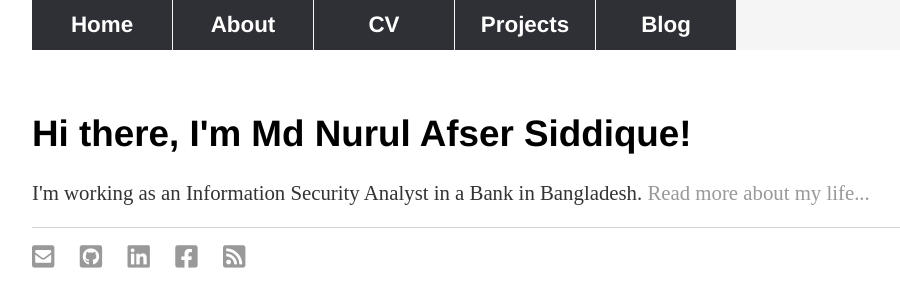
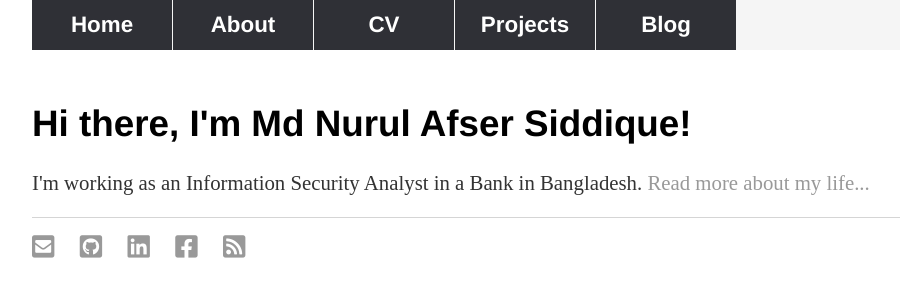
Before and after one commit to afsersid/afsersid.github.io, a Jekyll site: the page built from index.html, in a window 1280 px wide. Shown: the top 307 px of the page, without its empty margins (96-996 px from the left). Built offline with Jekyll 4.4.1, drawn with Linux system fonts in a browser that asks for light colours.

Commit message:
Update main.css

```diff
--- a/css/main.css
+++ b/css/main.css
@@ -1,5 +1,5 @@
 body {
-    margin: 70px auto;
+    margin: 60px auto;
     width: 80%;
 }
 nav ul {
@@ -81,10 +81,10 @@ ul.posts li {
         width: 100%;
     }
     body {
-    margin-top:150px;
+    margin-top:120px;
     }
     body {
-    padding-top: 150px;
+    padding-top: 120px;
     }
 
 }
```
